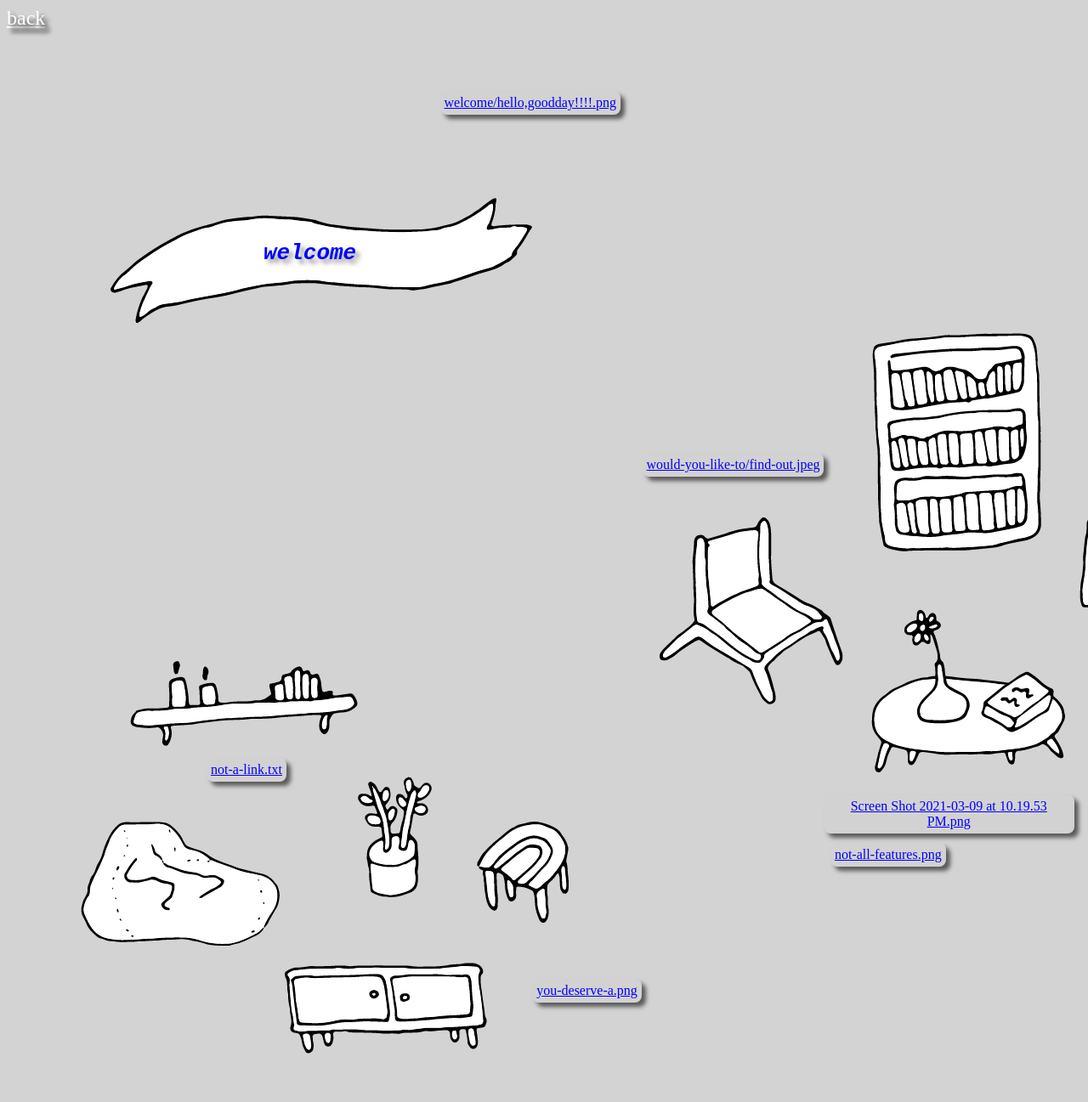
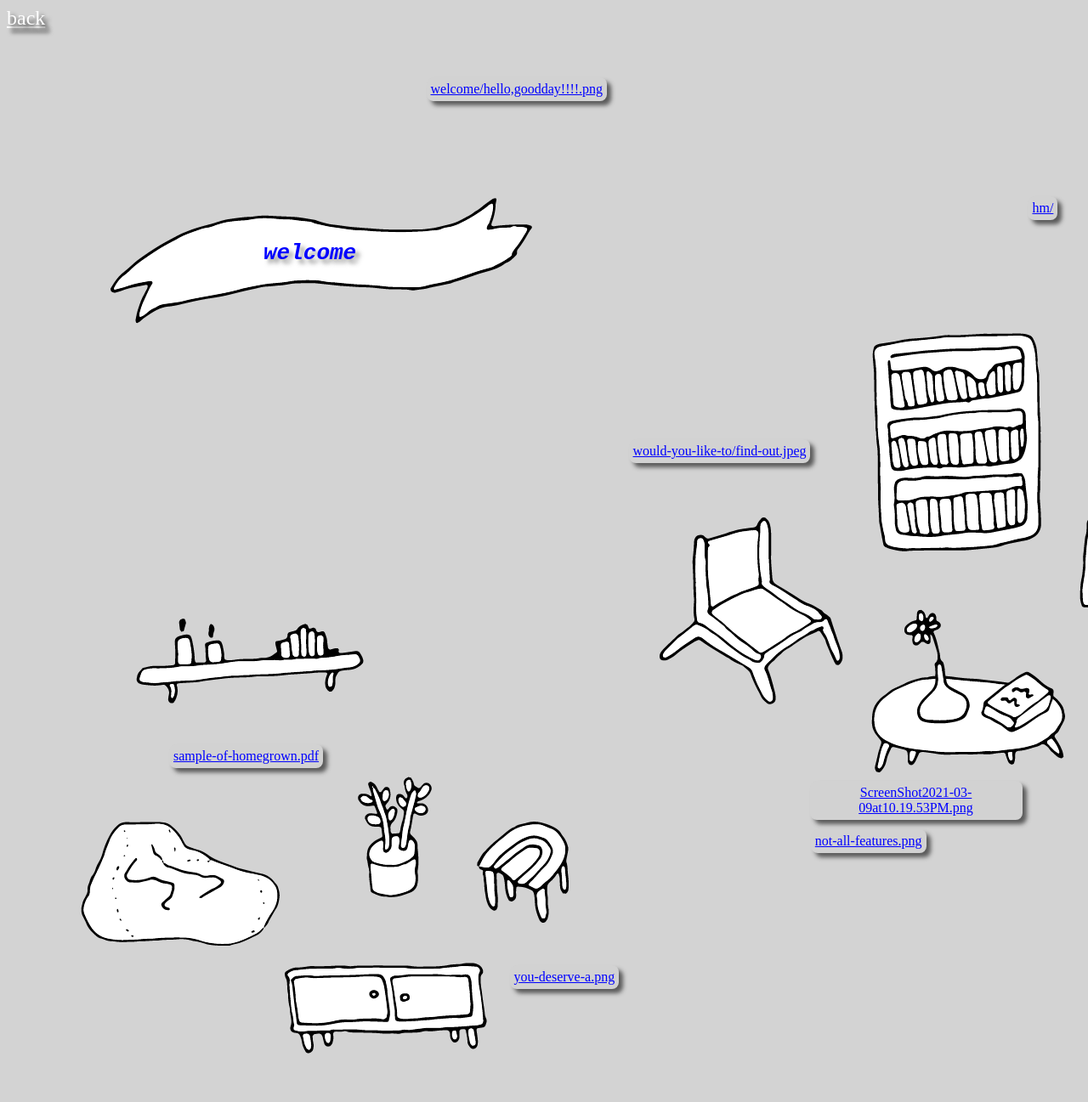
Before and after one commit to lizzthabet/meet-me-on-the-deep-net, a website: page public/sketches/folder-party/4.html in a window 1280 px wide. Shown: the top 1297 px of the page at 85% size. Drawn offline with Linux system fonts and the light colour scheme.

Commit message:
add file viewer with styles and files

```diff
--- a/public/sketches/folder-party/4.html
+++ b/public/sketches/folder-party/4.html
@@ -16,8 +16,12 @@
         text-shadow: 5px 5px 5px #333333;
       }
 
+      /* dialogs should manage their own display */
+      [data-draggable]:not(dialog) {
+        display: inline-block;
+      }
+
       [data-draggable] {
-        display: inline-block;
         user-select: none;
         margin: 0;
         padding: 1rem;
@@ -47,59 +51,70 @@
         margin: 8px;
       }
 
-      figure[data-draggable] {
-        max-height: 400px;
-        min-width: 150px;
-        width: fit-content;
-        align-items: center;
-        display: inline-flex;
-        flex-direction: column;
-        z-index: 1;
+      button.filename {
+        background-color: #d2d2d2;
+        border: none;
+        border-radius: 8px;
+        box-shadow: 5px 5px 5px rgb(51, 51, 51, 0.75);
+        color: blue;
+        font-family: 'Times New Roman', Times, serif;
+        font-size: 1rem;
+        max-width: 250px;
+        padding: 5px;
+        overflow-wrap: anywhere;
+        text-align: center;
+        text-decoration: underline;
+        width: max-content;
       }
 
-      figure:focus {
+      button.filename:focus {
+        background-color: purple;
+        color: white;
+        outline: none;
+        text-decoration: none;
+      }
+
+      button.close-fileviewer {
+        background-color: unset;
+        border: none;
+        color: #333333;
+        font-family: monospace;
+        float: right;
+        margin: 0.5rem -0.5rem -0.5rem 0.5rem;
+        text-transform: uppercase;
+      }
+
+      button.close-fileviewer:active,
+      button.close-fileviewer:focus {
+        background-color: purple;
+        border-radius: 5px;
+        color: white;
         outline: none;
       }
 
-      figure:focus > figcaption {
-        background-color: purple;
-        color: white;
-        user-select: none;
-        text-decoration: none;
+      dialog.fileviewer[open] {
+        background-color: #dfdfdf;
+        box-shadow: 5px 5px 5px rgb(51, 51, 51, 0.75);
+        border-radius: 8px;
+        border: 2px dotted #333333;
+        z-index: 2;
       }
 
-      figcaption {
-        overflow-wrap: anywhere;
-        text-align: center;
-        /* background-color: rgba(220, 220, 220, 0.75); */
-        background-color: #d2d2d2;
-        border-radius: 8px;
-        /* box-shadow: 5px 5px 10px 0px #333333; */
-        /* text-shadow: 5px 5px 5px #333333; */
-        box-shadow: 5px 5px 5px rgb(51, 51, 51, 0.75);
-        padding: 5px;
-        color: blue;
-        text-decoration: underline;
-      }
-
-      .living-room {
-        content: '';
-        height: 500px;
-        width: 500px;
-        position: absolute;
-        top: 50vh;
-        left: 50vw;
-        top: 10vh;
-        left: 20vw;
-        border: 2px dotted #333333;
+      object[type="application/pdf"] {
+        width: 400px;
+        height: 250px;
       }
     </style>
     <script>
-      function setTopLeft(element) {
+      function positionInPlace(element) {
         const { top, left } = element.getBoundingClientRect()
         const { scrollX, scrollY } = window
-        element.style.setProperty("top", `${top + scrollY}px`)
-        element.style.setProperty("left", `${left + scrollX}px`)
+        setTopLeft(element, top + scrollY, left + scrollX)
+      }
+
+      function setTopLeft(element, top, left) {
+        element.style.setProperty("top", `${top}px`)
+        element.style.setProperty("left", `${left}px`)
       }
 
       function setPositionAbsolute(element) {
@@ -133,10 +148,36 @@
         document.addEventListener("mouseup", onMouseUp)
       }
 
+      // TODO: Trigger this action with keyboard space + enter keys, plus a tap for mobile experience?
+      const DOUBLE_CLICK = 2
+      function onDoubleClick(e) {
+        if (e.detail === DOUBLE_CLICK) {
+          // with the nested figure/figcaption, the element we need is the currentTarget, not target
+          const dialogId = e.currentTarget.getAttribute("aria-controls")
+          if (!dialogId) {
+            return
+          }
+          const dialog = document.getElementById(dialogId)
+          if (!dialog) {
+            return
+          }
+          if (dialog.open === false) {
+            const { top, left, height, width } = e.currentTarget.getBoundingClientRect()
+            const { scrollX, scrollY } = window
+            setTopLeft(dialog, top + height + scrollY + 10, left + scrollX)
+            setPositionAbsolute(dialog)
+            dialog.show()
+          }
+        }
+      }
+
       window.addEventListener("load", (event) => {
         const elements = document.querySelectorAll("[data-draggable]")
-        elements.forEach(setTopLeft)
+        // Position each element absolutely so document flow isn't changed
+        // when one element is moved
+        elements.forEach(positionInPlace)
         elements.forEach(setPositionAbsolute)
+        // Add drag-to-move functionality
         elements.forEach((ele) =>
           ele.addEventListener("mousedown", onMouseDown)
         )
@@ -145,6 +186,12 @@
         // doesn't interfere with
         const images = document.querySelectorAll('img')
         images.forEach(e => e.setAttribute('draggable', false))
+
+        // Add double-click listener to open up fileviewer
+        const fileviewers = document.querySelectorAll("[data-fileviewer]")
+        fileviewers.forEach((ele) => {
+          ele.addEventListener("click", onDoubleClick)
+        })
       })
   </script>
   </head>
@@ -156,33 +203,126 @@
       <h1>welcome</h1>
     </header>
     <main>
-      <figure role="button" tabindex="1" data-draggable="" style="top: 876px; left: 199px; position: absolute;">
-        <figcaption>not-a-link.txt</figcaption>
-      </figure>
-      <figure role="button" tabindex="2" data-draggable="" style="top: 1120px; left: 1365.39px; position: absolute;">
-        <figcaption>future-feelings.txt</figcaption>
-      </figure>
-      <figure role="button" tabindex="3" data-draggable="" style="top: 231px; left: 1209.47px; position: absolute;">
-        <figcaption>hm/</figcaption>
-      </figure>
-      <figure role="button" tabindex="4" data-draggable="" style="top: 534px; left: 2275.8px; position: absolute;">
-        <figcaption>i-am-an-aspiring-teacher.png</figcaption>
-      </figure>
-      <figure role="button" tabindex="5" data-draggable="" style="top: 976px; left: 953.797px; position: absolute;">
-        <figcaption>not-all-features.png</figcaption>
-      </figure>
-      <figure role="button" tabindex="6" data-draggable="" style="top: 919px; left: 952.516px; position: absolute;">
-        <figcaption>Screen Shot 2021-03-09 at 10.19.53 PM.png</figcaption>
-      </figure>
-      <figure role="button" tabindex="7" data-draggable="" style="top: 91px; left: 501.516px; position: absolute;">
-        <figcaption>welcome/hello,goodday!!!!.png</figcaption>
-      </figure>
-      <figure role="button" tabindex="8" data-draggable="" style="top: 517px; left: 739.516px; position: absolute;">
-        <figcaption>would-you-like-to/find-out.jpeg</figcaption>
-      </figure>
-      <figure role="button" tabindex="9" data-draggable="" style="top: 1136px; left: 599.516px; position: absolute;">
-        <figcaption>you-deserve-a.png</figcaption>
-      </figure>
+      <button
+        class="filename"
+        style="top: 876px; left: 199px; position: absolute;"
+        aria-haspopup="dialog"
+        aria-controls="sample-of-homegrown.pdf"
+        data-fileviewer
+        data-draggable>
+        sample-of-homegrown.pdf
+      </button>
+      <!-- TODO: Set  -->
+      <dialog class="fileviewer" id="sample-of-homegrown.pdf" data-draggable>
+        <object class="file" type="application/pdf" data="./assets/sample-of-homegrown.pdf" width="550px"></object>
+        <form method="dialog"><button class="close-fileviewer" aria-label="close">close</button></form>
+      </dialog>
+      <button
+      class="filename"
+      style="top: 1120px; left: 1365.39px; position: absolute;"
+      aria-haspopup="dialog"
+      aria-controls="future-feelings.txt"
+      data-fileviewer
+      data-draggable>
+        future-feelings.txt
+      </button>
+      <dialog class="fileviewer" id="future-feelings.txt" data-draggable>
+        <object class="file" data="./assets/future-feelings.txt" width="550px"></object>
+        <form method="dialog"><button class="close-fileviewer" aria-label="close">close</button></form>
+      </dialog>
+      <button
+        class="filename"
+        style="top: 231px; left: 1209.47px; position: absolute;"
+        aria-haspopup="dialog"
+        aria-controls="hm/"
+        data-fileviewer
+        data-draggable>
+        hm/
+      </button>
+      <!-- TODO: how should empty folders be displayed? -->
+      <dialog class="fileviewer" id="hm/" data-draggable>
+        <pre>empty folder</pre>
+        <form method="dialog"><button class="close-fileviewer" aria-label="close">close</button></form>
+      </dialog>
+      <button
+        class="filename"
+        style="top: 534px; left: 2275.8px; position: absolute;"
+        aria-haspopup="dialog"
+        aria-controls="i-am-an-aspiring-teacher.png"
+        data-fileviewer
+        data-draggable>
+        i-am-an-aspiring-teacher.png
+      </button>
+      <dialog class="fileviewer" id="i-am-an-aspiring-teacher.png" data-draggable>
+        <object class="file" data="./assets/i-am-an-aspiring-teacher.png" width="550px"></object>
+        <form method="dialog"><button class="close-fileviewer" aria-label="close">close</button></form>
+      </dialog>
+      <button
+        class="filename"
+        style="top: 976px; left: 953.797px; position: absolute;"
+        aria-haspopup="dialog"
+        aria-controls="not-all-features.png"
+        data-fileviewer
+        data-draggable>
+        not-all-features.png
+      </button>
+      <dialog class="fileviewer" id="not-all-features.png" data-draggable>
+        <object class="file" data="./assets/not-all-features.png"></object>
+        <form method="dialog"><button class="close-fileviewer" aria-label="close">close</button></form>
+      </dialog>
+      <button
+        class="filename"
+        style="top: 919px; left: 952.516px; position: absolute;"
+        aria-haspopup="dialog"
+        aria-controls="ScreenShot2021-03-09at10.19.53PM.png"
+        data-fileviewer
+        data-draggable>
+        ScreenShot2021-03-09at10.19.53PM.png
+      </button>
+      <!-- TODO: note that files with spaces in name are broken on dev server, need to check with other servers -->
+      <dialog class="fileviewer" id="ScreenShot2021-03-09at10.19.53PM.png" data-draggable>
+        <object class="file" data="./assets/ScreenShot2021-03-09at10.19.53PM.png" width="300px"></object>
+        <form method="dialog"><button class="close-fileviewer" aria-label="close">close</button></form>
+      </dialog>
+      <button
+        class="filename"
+        style="top: 91px; left: 501.516px; position: absolute;"
+        aria-haspopup="dialog"
+        aria-controls="welcome/hello,goodday!!!!.png"
+        data-fileviewer
+        data-draggable>
+        welcome/hello,goodday!!!!.png
+      </button>
+      <dialog class="fileviewer" id="welcome/hello,goodday!!!!.png" data-draggable>
+        <object class="file" data="./assets/welcome/hello,goodday!!!!.png" width="400px"></object>
+        <form method="dialog"><button class="close-fileviewer" aria-label="close">close</button></form>
+      </dialog>
+      <button
+        class="filename"
+        style="top: 517px; left: 739.516px; position: absolute;"
+        aria-haspopup="dialog"
+        aria-controls="would-you-like-to/find-out.jpeg"
+        data-fileviewer
+        data-draggable>
+        would-you-like-to/find-out.jpeg
+      </button>
+      <dialog class="fileviewer" id="would-you-like-to/find-out.jpeg" data-draggable>
+        <object class="file" data="./assets/would-you-like-to/find-out.jpeg" width="300px"></object>
+        <form method="dialog"><button class="close-fileviewer" aria-label="close">close</button></form>
+      </dialog>
+      <button
+        class="filename"
+        style="top: 1136px; left: 599.516px; position: absolute;"
+        aria-haspopup="dialog"
+        aria-controls="you-deserve-a.png"
+        data-fileviewer
+        data-draggable>
+        you-deserve-a.png
+      </button>
+      <dialog class="fileviewer" id="you-deserve-a.png" data-draggable>
+        <object class="file" data="./assets/you-deserve-a.png" width="150px"></object>
+        <form method="dialog"><button class="close-fileviewer" aria-label="close">close</button></form>
+      </dialog>
       <section aria-label="furniture">
         <img src="./assets/test-banner-1@3x.png" data-draggable="" style="top: 216.875px; left: 113px; position: absolute;" draggable="false">
         <section aria-label="main living room space">
@@ -201,7 +341,7 @@
         <section aria-label="mini living room for side conversations">
           <img src="./assets/test-bean-bag@3x.png" data-draggable="" style="top: 950.875px; left: 79px; position: absolute;" draggable="false">
           <img src="./assets/test-plant-1@3x.png" data-draggable="" style="top: 897.875px; left: 405px; position: absolute;" draggable="false">
-          <img src="./assets/test-shelf-1@3x.png" data-draggable="" style="top: 761.875px; left: 137px; position: absolute;" draggable="false">
+          <img src="./assets/test-shelf-1@3x.png" data-draggable="" style="top: 711.875px; left: 144px; position: absolute;" draggable="false">
           <img src="./assets/test-side-table-2@3x.png" data-draggable="" style="top: 1116.88px; left: 319px; position: absolute;" draggable="false">
           <img src="./assets/test-stool@3x.png" data-draggable="" style="top: 950.875px; left: 545px; position: absolute;" draggable="false">
         </section>
```
Also changed, not shown: public/sketches/folder-party/assets/future-feelings.txt (added, +7 -0 lines), public/sketches/folder-party/assets/i-am-an-aspiring-teacher.png (added), public/sketches/folder-party/assets/not-all-features.png (added), public/sketches/folder-party/assets/welcome/hello,goodday!!!!.png (added), public/sketches/folder-party/assets/would-you-like-to/find-out.jpeg (added), public/sketches/folder-party/assets/you-deserve-a.png (added), 2 other files.
